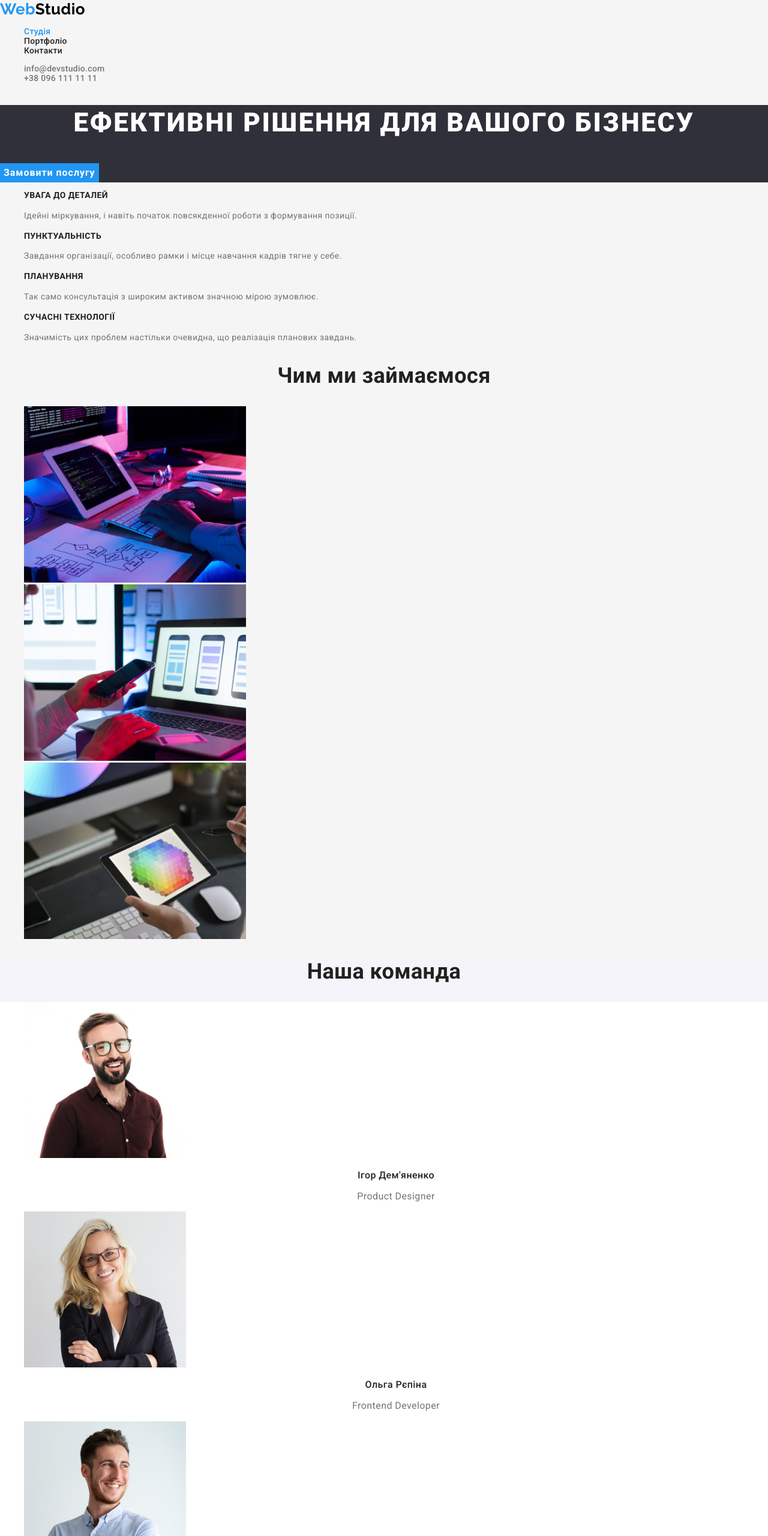
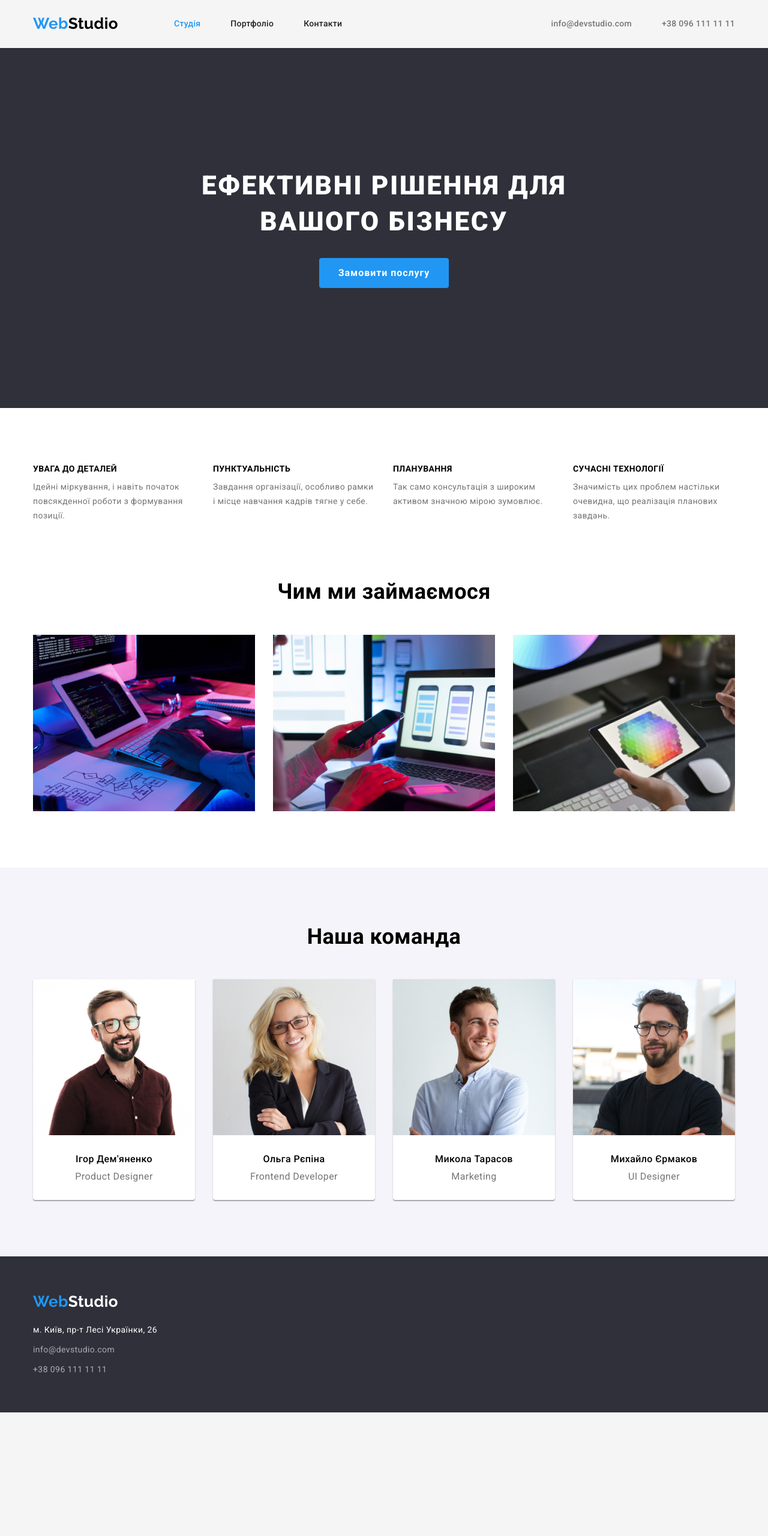
Before and after one commit to TanyaZinenko/goit-markup-hw-03, a plain HTML site: page index.html in a window 1280 px wide. Shown: the top 2560 px of the page at 60% size. After the commit the page ends 2354 px from the top, so only its background shows below. Drawn offline with nearby package versions, Linux system fonts and the light colour scheme.

Commit message:
Update styles.css

```diff
--- a/styles.css
+++ b/styles.css
@@ -20,7 +20,7 @@
 
     /* Background colors */
 
-	--primary-bkgcolor: #F5F5F5;
+    --primary-bkgcolor: #FFFFFF;
     --secondary-bkgcolor: #2F303A;
     --body-bgk: #F5F5F5;
 
@@ -36,20 +36,83 @@
 }
 
 .page {
-	color: var(--primary-color);
+color: var(--primary-bkgcolo);
 background-color: var(--body-bgk);
 font-family: var(--main-font);
 font-size: 14px;
 letter-spacing: 0.03em;
 }
 
-/* header */
+.container {
+width: 1200px;
+padding: 0 15px 0 15px;
+margin-left: auto;
+margin-right: auto;
+}
+
+h1,
+h2,
+h3,
+p,
+ul {
+margin-top: 0;
+margin-bottom: 0;
+padding: 0;
+}
+
+.section {
+padding: 94px 0;
+width: 100%;
+}
+
+/* IMAGES */
+
+img {
+display: block;
+max-width: 100%;
+height: auto;
+}
+
+/* HEADER */
+.header {
+border-bottom: 1px solid #ECECEC;
+}
 
 .header-group {
 color: var(--secondary-color);
 font-weight: 500;
 line-height: 1.14;
 letter-spacing: 0.02em;
+display: flex;
+align-items: center;
+}
+
+.site-nav {
+display: flex;
+align-items: center;
+margin-right: auto;
+margin-left: 0;
+}
+
+.header-container {
+display: flex;
+align-items: center;
+
+}
+
+.header-link .header-item {
+display: block;
+align-items: center;
+}
+
+.header-item {
+padding-top: 32px;
+padding-bottom: 32px;
+}
+
+.header-group .list-item + .list-item {
+margin-left: auto;
+margin-right: 0;
 }
 
 .logo {
@@ -58,6 +121,10 @@
 font-weight: 700;
 font-size: 26px;
 line-height: 1.19;
+display: block;
+align-items: center;
+padding-top: 24px;
+padding-bottom: 25px;
 }
 
 .site-logo {
@@ -68,11 +135,23 @@
 font-weight: 500;
 line-height: 1.14;
 letter-spacing: 0.02em;
+display: flex;
+min-width: 45px;
+margin-left: 93px;
+margin-right: auto;
 }
 
 .link-nav {
 text-decoration: none;
 color: var(--primary-color);
+}
+
+.list-nav li {
+margin-right: 50px;
+}
+
+.header-group li {
+margin-right: 50px
 }
 
 /* Общие для ссылок */
@@ -81,11 +160,9 @@
 color: var(--link-active);
 }
 
-.list,
-.list-item,
-.link-item,
-.work-list {
-	list-style: none
+.list, .list-item,
+.link-item, .work-list {
+list-style:none
 }
 
 .link,
@@ -96,13 +173,42 @@
 .link-contact {
 color: var(--secondary-color);
 text-decoration: none;
+margin-top: 32px;
+margin-bottom: 32px;
 }
 
 .active {
 color: var(--link-active);
 }
 
-/* Кнопки */
+/* HERO */
+
+.hero {
+background-color: var(--secondary-bkgcolor);
+padding-top: 200px;
+padding-bottom: 200px;
+}
+
+.hero-container {
+display: flex;
+text-align: center;
+flex-direction: column;
+}
+
+.main-title {
+font-weight: 900;
+font-size: 44px;
+line-height: 1.36;
+letter-spacing: 0.06em;
+text-transform: uppercase;
+color: var(--hero-color);
+margin-top: 0;
+margin-bottom: 30px;
+width: 696px;
+margin-left: auto;
+margin-right: auto;
+}
+
 .btn-hero {
 border: none;
 cursor: pointer;
@@ -114,28 +220,24 @@
 line-height: 1.88;
 display: flex;
 align-items: center;
-	text-align: center;
 letter-spacing: 0.06em;
+border-radius: 4px;
+padding: 10px 32px;
+min-width: 216px;
+display: block;
+margin-left: auto;
+margin-right: auto;
 }
 
 .btn-hero-active:active {
 background-color: var(--button-color-active);
 }
 
-/* Hero */
+/* Features */
 
-.hero {
-	background-color: var(--secondary-bkgcolor);
-}
-
-.main-title {
-	font-weight: 900;
-	font-size: 44px;
-	line-height: 1.36;
-	letter-spacing: 0.06em;
-	text-align: center;
-	text-transform: uppercase;
-	color: var(--hero-color);
+.features {
+background-color: var(--primary-bkgcolor);
+padding-bottom: 0;
 }
 
 .subtitle {
@@ -144,12 +246,8 @@
 line-height: 1.14;
 letter-spacing: 0.03em;
 text-transform: uppercase;
-}
-
-/* Features */
-
-.features {
-	background-color: var(--primary-bkgcolor);
+margin-top: 0;
+margin-bottom: 10px;
 }
 
 .features p {
@@ -158,7 +256,16 @@
 line-height: 1.71;
 }
 
-/* Services */
+.list-features {
+display: flex;
+gap: 30px;
+}
+
+.features-item {
+width: 270px;
+}
+
+/* SERVICES */
 
 .services {
 background-color: var(--primary-bkgcolor);
@@ -169,12 +276,34 @@
 font-size: 36px;
 line-height: 1.17;
 text-align: center;
+margin-bottom: 50px;
 }
 
-/* Team */
+.services-list {
+display: flex;
+gap: 30px;
+}
+
+.services-item {
+width: 370px;
+}
+
+/* TEAM */
 
 .team-list {
+display: flex;
+gap: 30px;
+}
+
+.team-item {
 background-color: var(--hero-color);
+width: 270px;
+box-shadow: 0px 1px 3px rgba(0, 0, 0, 0.12), 0px 1px 1px rgba(0, 0, 0, 0.14), 0px 2px 1px rgba(0, 0, 0, 0.2);
+border-radius: 0px 0px 4px 4px;
+}
+
+.card {
+padding-top: 30px;
 }
 
 .team {
@@ -186,6 +315,7 @@
 font-size: 16px;
 line-height: 1.19;
 text-align: center;
+margin-bottom: 10px;
 }
 
 .team-position {
@@ -194,12 +324,15 @@
 text-align: center;
 line-height: 1.19;
 color: var(--secondary-color);
+padding-bottom: 30px;
 }
 
 /* Footer */
 
 .footer {
 background-color: var(--secondary-bkgcolor);
+padding-top: 60px;
+padding-bottom: 60px;
 }
 
 .address-list,
@@ -214,11 +347,31 @@
 color: var(--hero-color);
 }
 
-.contacts-list a {
-	color: var(--contacts-footer)
+.logo-footer {
+display: block;
+padding: 0;
+margin-bottom: 20px;
 }
 
+.contacts-list a {
+color:var(--contacts-footer)
+}
+
+.address-footer {
+margin-bottom: 9px;
+}
+
+.contact-mail {
+margin-bottom: 9px;
+}
+
+
 /* Portfolio Buttons */
+.filters {
+display: flex;
+justify-content: center;
+margin-bottom: 50px;
+}
 
 .btn-filter {
 border: none;
@@ -229,6 +382,15 @@
 font-size: 16px;
 line-height: 1.63;
 text-align: center;
+border-radius: 4px;
+padding: 6px 22px;
+display: inline-block;
+min-width: 73px;
+margin-right: 8px;
+}
+
+.btn-all {
+padding: 6px 25px;
 }
 
 .btn-filter:hover,
@@ -238,6 +400,18 @@
 }
 
 /* Portfolio Projects */
+.page-body {
+background-color: var(--hero-color);
+}
+
+.portfolio-cards {
+background: #FFFFFF;
+border-top: 1px solid #EEEEEE;
+border-bottom: 1px solid #EEEEEE;
+border-left: 1px solid #EEEEEE;
+border-right: 1px solid #EEEEEE;
+padding: 20px 24px 20px 24px;
+}
 
 .project-name {
 color: var(--primary-color);
@@ -252,9 +426,15 @@
 font-size: 16px;
 line-height: 1.88;
 color: var(--secondary-color);
+margin-top: 4px;
 }
 
-/*
-.works .link:hover {
-color: var(--link-active);
-}*/
+.works {
+display: flex;
+flex-wrap: wrap;
+gap: 30px;
+}
+
+.work-list {
+width: 370px;
+}
```
Lines whose indentation alone changed are shown as unchanged.
